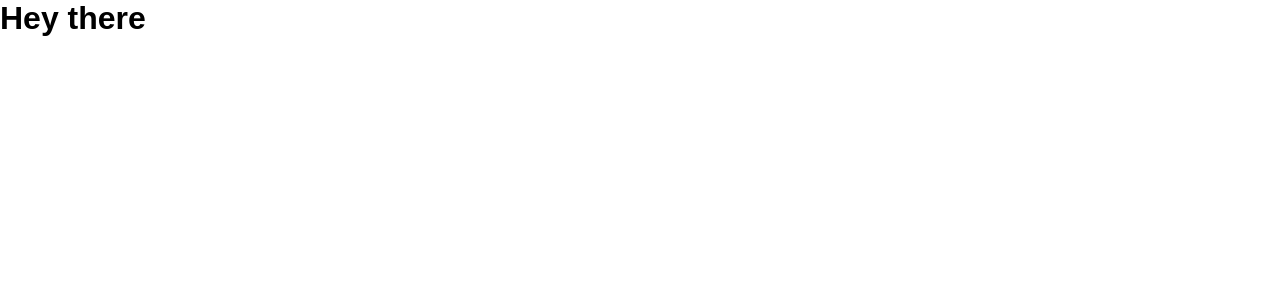
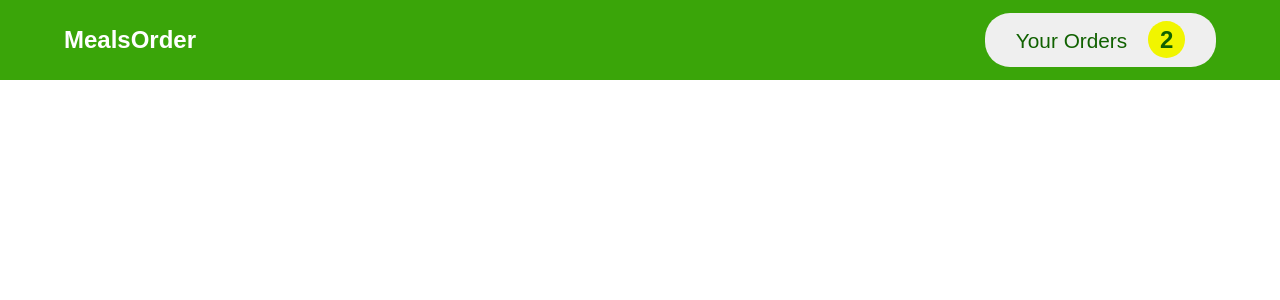
Before and after one commit to rohan-joby/react-guide-complete, a React (Create React App) app: page / in a window 1280 px wide. Shown: the top 300 px of the page. Built offline with nearby package versions, Linux system fonts and the light colour scheme.

Commit message:
wip: add header section and basic styling

```diff
--- a/src/App.js
+++ b/src/App.js
@@ -5,7 +5,7 @@ import Header from "./components/Header/Header";
 const App = () => {
     return (
         <Header />
-        // <Items />
+        //<Items />
         // <Cart />
     )
 }
--- a/src/components/Header/Header.js
+++ b/src/components/Header/Header.js
@@ -1,7 +1,16 @@
+import { Fragment } from "react";
+import HeaderButton from "./HeaderButton";
+
+import classes from "./Header.module.css";
 
 const Header = () => {
     return (
-        <h1>Hey there</h1>
+        <Fragment>
+            <nav className={classes.navigation}>
+                <h2 className="logo">MealsOrder</h2>
+                <HeaderButton />
+            </nav>
+        </Fragment>
     )
 }
 
--- /dev/null
+++ b/src/components/Header/Header.module.css
@@ -0,0 +1,9 @@
+.navigation{
+    height:5rem;
+    color: white;
+    background-color: hsl(101, 90%, 34%);
+    display:flex;
+    justify-content:space-between;
+    align-items: center;
+    padding:0 4em;
+}
--- a/src/components/Header/HeaderButton.js
+++ b/src/components/Header/HeaderButton.js
@@ -0,0 +1,12 @@
+import classes from "./HeaderButton.module.css";
+
+const HeaderButton = (props) => {
+    return (
+        <button className={classes.button}>
+            <span className={classes.name}>Your Orders</span>
+            <span className={classes.count}>2</span>
+        </button>
+    )
+}
+
+export default HeaderButton;
--- /dev/null
+++ b/src/components/Header/HeaderButton.module.css
@@ -0,0 +1,18 @@
+.button {
+  padding: 1em 2.3em;
+  border-radius: 25px;
+  border: none;
+  color: rgb(16, 97, 0);
+  align-self: center;
+}
+.name {
+  font-size: 1.3rem;
+  margin-right: 1em;
+}
+.count {
+  font-size: 1.5rem;
+  font-weight: bolder;
+  background-color: hsl(61, 100%, 48%);
+  border-radius: 100%;
+  padding: 5px 12px;
+}
```
Also changed, not shown: 1 other file (tests, documents, lock files or other folders).
